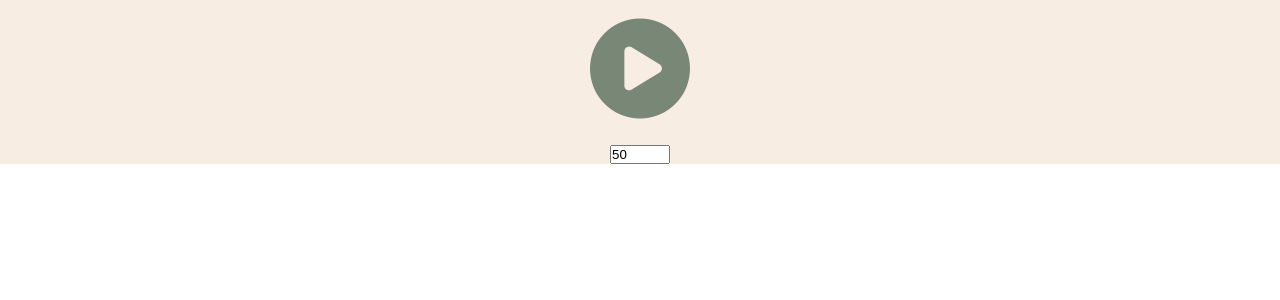
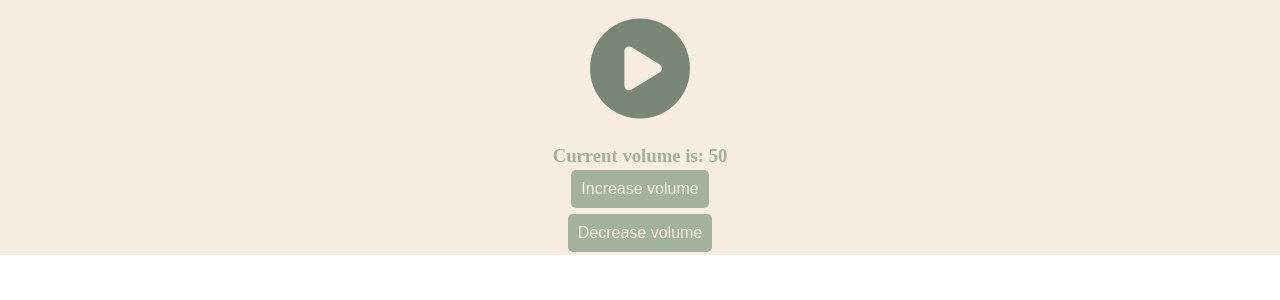
Before and after one commit to Cosmeeeen/best-volume-sliders, a React (Create React App) app: page / in a window 1280 px wide. Shown: the top 300 px of the page. Built offline with nearby package versions, Linux system fonts and the light colour scheme.

Commit message:
Changed first slider to be button based, to improve user inconvenience

```diff
--- a/src/Components/Sliders/NumberInputSlider/index.js
+++ b/src/Components/Sliders/NumberInputSlider/index.js
@@ -4,13 +4,23 @@ import NumberInputSliderContainer from './index.style';
 
 const NumberInputSlider = ({volume, setVolume}) => {
 
-  const changeVolume = (e) => {
-    setVolume(e.target.value);
-  }
+  const increaseVolume = React.useCallback(() => {
+    if(window.confirm("Are you sure you want to increase the volume?")){
+      setVolume(volume + 1);
+    }
+  }, [volume, setVolume]);
+
+  const decreaseVolume = React.useCallback(() => {
+    if(window.confirm("Are you sure you want to decrease the volume?")){
+      setVolume(volume - 1);
+    }
+  }, [volume, setVolume]);
 
   return (
     <NumberInputSliderContainer>
-      <input type="number" min={0} max={100} defaultValue={volume} onChange={e => changeVolume(e)}/>
+      <h3>Current volume is: {volume}</h3>
+      <button type="button" onClick={increaseVolume}>Increase volume</button>
+      <button type="button" onClick={decreaseVolume}>Decrease volume</button>
     </NumberInputSliderContainer>
   );
 };
--- a/src/Components/Sliders/NumberInputSlider/index.style.js
+++ b/src/Components/Sliders/NumberInputSlider/index.style.js
@@ -6,6 +6,24 @@ const NumberInputSliderContainer = styled.div`
   color: ${theme.color.normal};
   display: flex;
   justify-content: center;
+  align-items: center;
+  flex-direction: column;
+  && button{
+    font-size: 16px;
+    padding: 10px;
+    margin: 3px;
+
+    background-color: ${theme.color.normal};
+    color: ${theme.color.background};
+    border: none;
+    border-radius: 5px;
+
+    transition: .3s all;
+    :hover{
+      background-color: ${theme.color.highlight};
+      transform: scale(0.9, 0.9);
+    }
+  }
 `;
 
 export default NumberInputSliderContainer;
```
